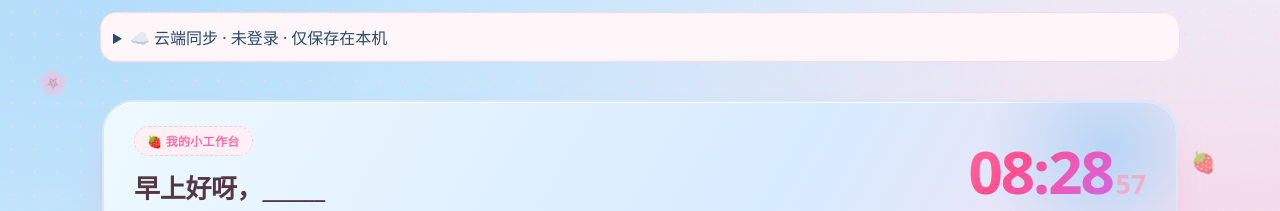
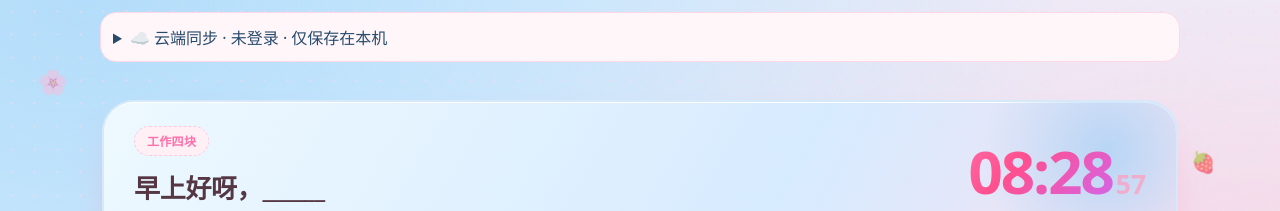
Before and after one commit to f1j2y927-creator/pink-desk, a plain HTML site: page index.html in a window 1280 px wide. Shown: the top 211 px of the page. Drawn offline with nearby package versions, Linux system fonts and the light colour scheme.

Commit message:
Rename home badge to 工作四块

```diff
--- a/index.html
+++ b/index.html
@@ -377,7 +377,7 @@ body{background:radial-gradient(ellipse at 7% 0%,#b3ddfa 0%,transparent 58%),rad
 <div class="wrap">
   <section class="hero">
     <div class="hero-left">
-      <div class="badge">🍓 我的小工作台</div>
+      <div class="badge">工作四块</div>
       <h1 id="greet" role="button" tabindex="0" data-act="greeting-edit" title="点击修改问候语">下午好呀</h1>
       <div class="hero-sub" id="heroSub">  <div class="daily-entry">
     <button class="daily-link" data-act="go" data-route="daily">
```
